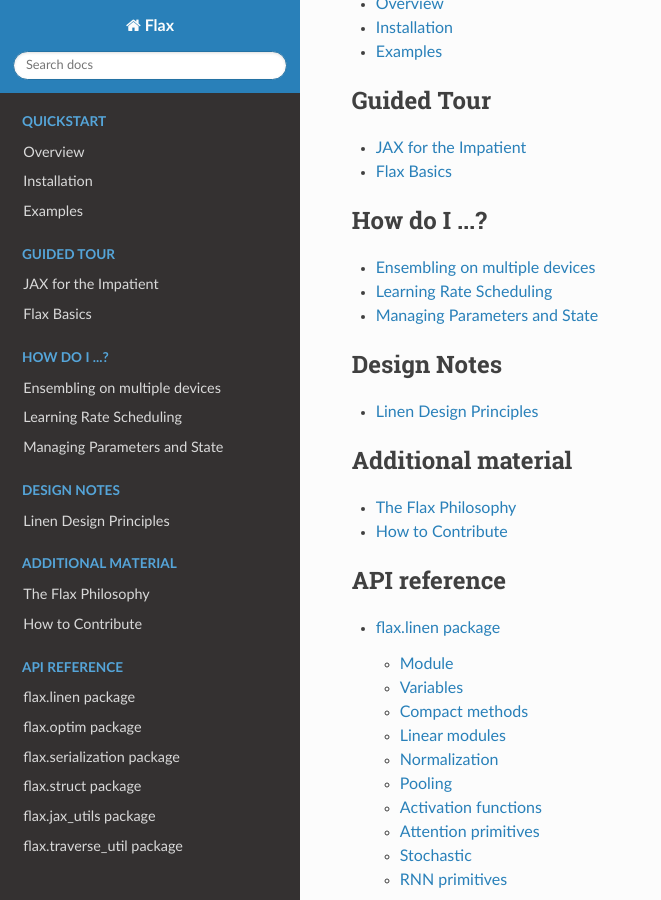
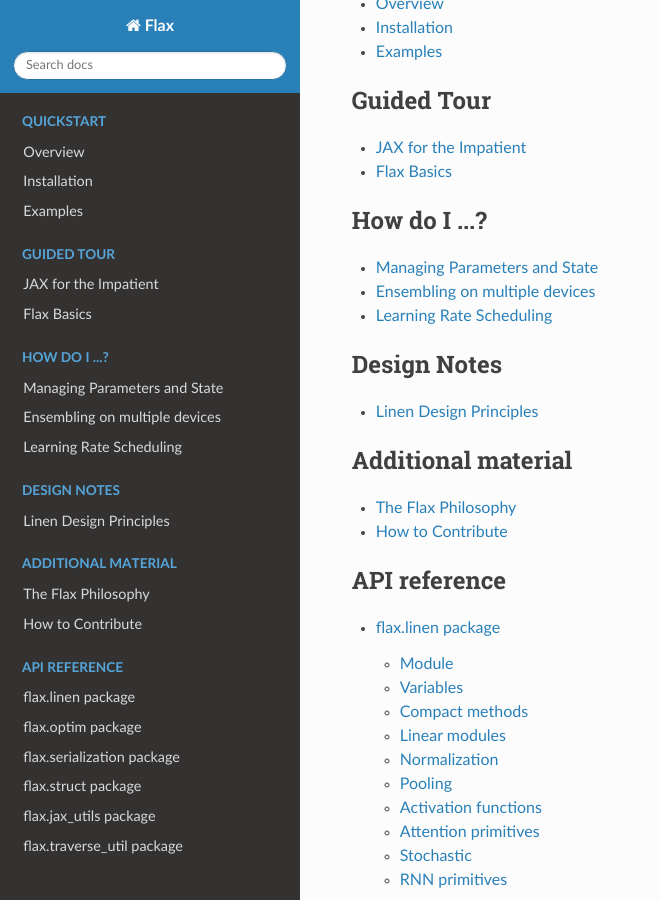
Before and after one commit to google/flax, a Sphinx documentation site: the page built from docs/index.rst, in a window 1280 px wide and 900 px high, scrolled down 336 px. Shown: the whole window, without its empty margins (0-661 px from the left). Built offline with Sphinx 7.4.7 and the Read the Docs theme 2.0.0, drawn with Linux system fonts in a browser that asks for light colours; part of the change alters nothing that is shown.

```diff
--- a/docs/index.rst
+++ b/docs/index.rst
@@ -35,7 +35,9 @@ For a quick introduction and short example snippets, see our `README
    :glob:
    :titlesonly:
 
-   howtos/*
+   howtos/state_params
+   howtos/ensembling
+   howtos/lr_schedule
 
 .. toctree::
    :maxdepth: 1
```
